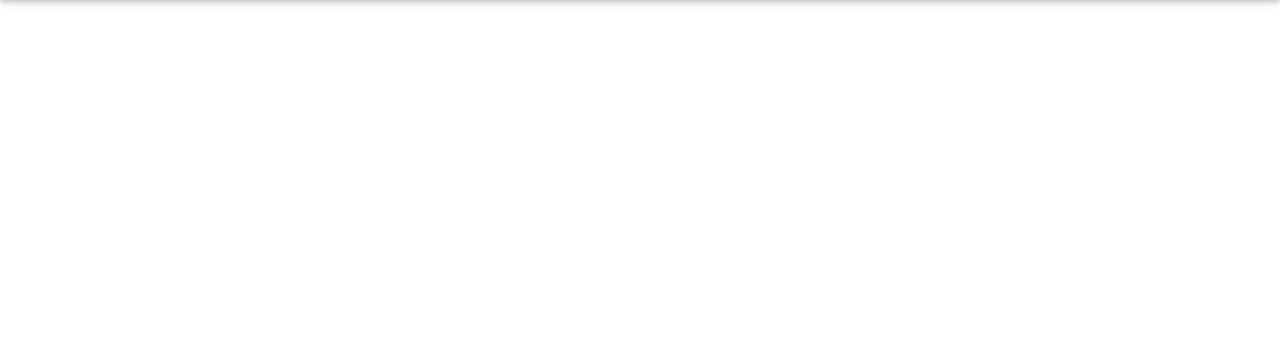
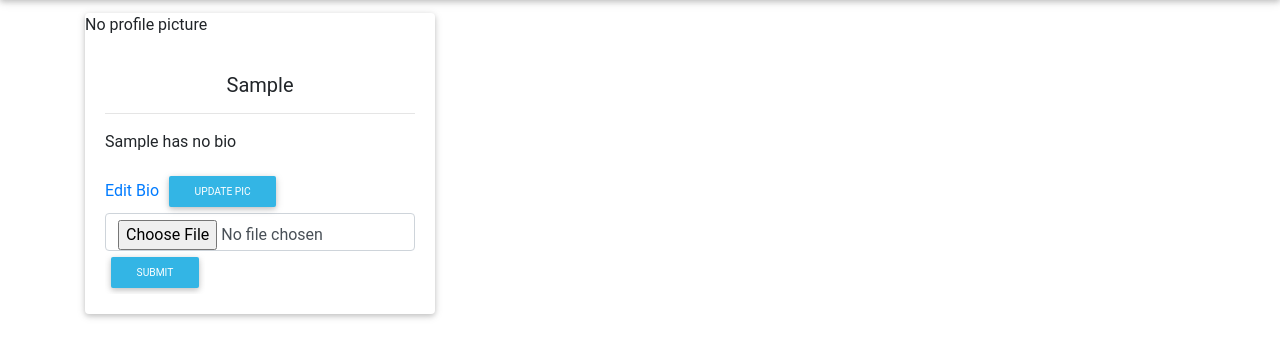
Before and after one commit to mnyando/D-Blog, a Flask app: a page that uses app/templates/navbar.html in a window 1280 px wide. Shown: the part 56-414 px from the top of the page. Run offline with Flask 2, Linux system fonts and the light colour scheme; the visitor is signed in with stand-in values (Sample User, id 1); data comes from the database, SQL or seed files in the repository; some libraries are stand-ins or nearby versions; some web fonts are replaced.

Commit message:
create form to enable a user to update thrie bio

```diff
--- a/app/models.py
+++ b/app/models.py
@@ -11,6 +11,8 @@ class User (UserMixin,db.Model):
     id = db.Column(db.Integer,primary_key = True)
     username = db.Column(db.String(255),unique = True,nullable = False)
     email = db.Column(db.String(255), unique = True,nullable = False)
+    bio = db.Column(db.String(255))
+    profile_pic_path = db.Column(db.String())
     hashed_password = db.Column(db.String(255),nullable = False)
 
     @property
--- a/app/templates/navbar.html
+++ b/app/templates/navbar.html
@@ -22,7 +22,7 @@
               aria-haspopup="true" aria-expanded="false">
               <i class="fas fa-user"></i>&nbsp;<strong>{{current_user.username}}</strong> </a>
             <div class="dropdown-menu dropdown-menu-right dropdown-info" aria-labelledby="navbarDropdownMenuLink-4">
-              <a class="dropdown-item" href="{{url_for('main.profile')}}"><i class="far fa-user"></i>&nbsp; My account</a>
+              <a class="dropdown-item" href="{{url_for('main.profile',name=current_user.username)}}"><i class="far fa-user"></i>&nbsp; My account</a>
               <a class="dropdown-item" href="{{url_for('auth.logout')}}"><i class="fas fa-sign-out-alt"></i>&nbsp; Log out</a>
             </div>
             </li>
--- a/app/templates/profile/profile.html
+++ b/app/templates/profile/profile.html
@@ -1 +1,51 @@
 {% extends 'base.html'%}
+
+{% block content %}
+<div class="container" style="margin-top: 1%">
+<div class="row">
+  <div class="col-md-4 pict" >
+
+
+    <div class="card testimonial-card">
+        <div class="card-img"  >
+                {% if user.profile_pic_path %}
+                <img src="{{url_for('static',filename=user.profile_pic_path)}}" style="height:300px;border-radius: 1%" class="card-img"  alt="woman avatar">
+                {%else%}
+                <p>No profile picture</p>
+
+                {% endif %}
+        </div>
+
+        <div class="card-body">
+            <h5 class="text-center"> {{user.username| capitalize}}</h5>
+            <hr>
+            {% if user.bio %}
+                <p><i class="fas fa-quote-left"></i> {{user.bio}}</p>
+            {%else%}
+            <p> {{user.username| capitalize}} has no bio </p>
+            {% endif %}
+            {% if user == current_user %}
+            <div class="profpic">
+                <div id="updates">
+                  <a href="{{url_for('main.updateprofile',name=user.username)}}">Edit Bio</a>
+                  <button class="btn btn-sm btn-info" id="profbutton">update pic</button>
+                </div>
+
+                <div id="imgform">
+                    <form  action="" method="post" enctype = "multipart/form-data">
+                      <input type="file"  name="photo" class="form-control" required>
+                      <input type="submit" class="btn btn-sm btn-info" id="submit">
+                    </form>
+                </div>
+            </div>
+            {% endif %}
+        </div>
+    </div>
+  </div>
+  <div class="col-md-1"></div>
+    <div class="col-md-5" id="user">
+
+  </div>
+</div>
+</div>
+{% endblock %}
```
Also changed, not shown: app/main/forms.py (added, +7 -0 lines), app/templates/profile/updateprofile.html (added, +8 -0 lines), migrations/versions/f30621ba4d51_create_user_bio.py (added, +30 -0 lines).
